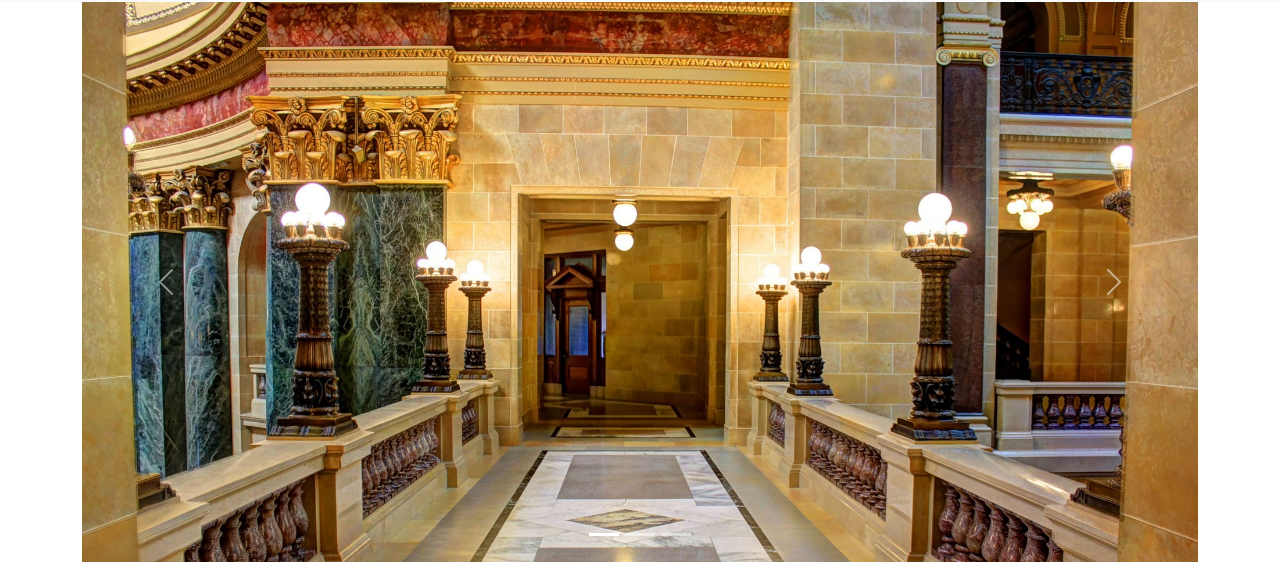
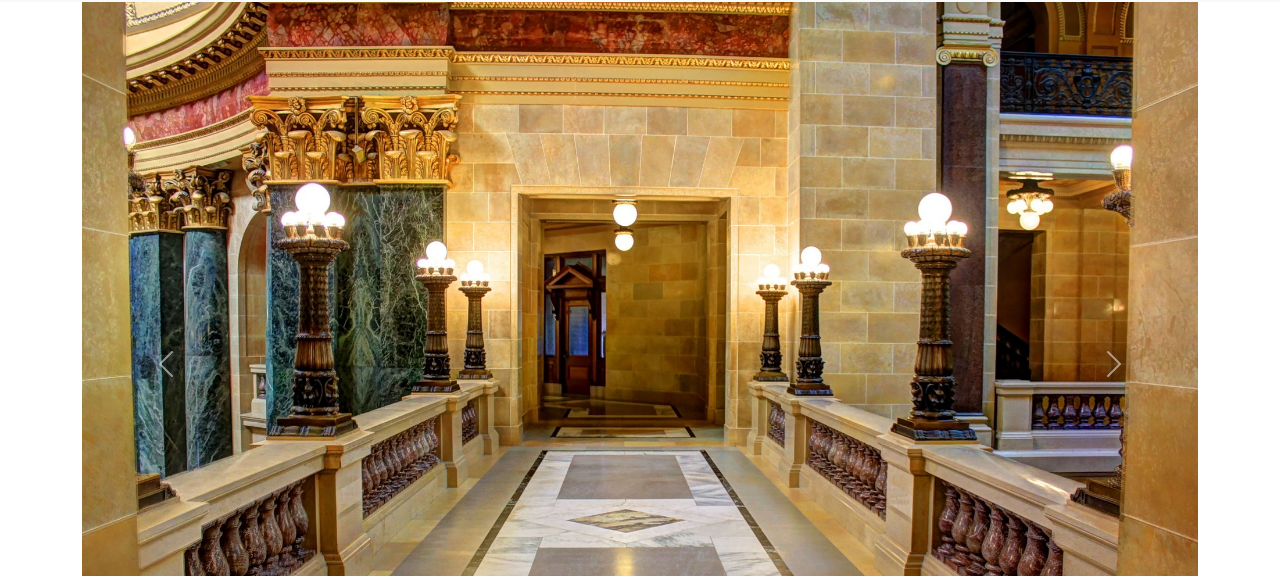
Before and after one commit to ah-an-123/Apna-Hotel, a plain HTML site: page index.html in a window 1280 px wide. Shown: the part 54-630 px from the top of the page. Drawn offline with nearby package versions, Linux system fonts and the light colour scheme.

Commit message:
Pic setting

```diff
--- a/index.html
+++ b/index.html
@@ -44,7 +44,7 @@
         <button type="button" data-bs-target="#carouselExampleIndicators" data-bs-slide-to="1" aria-label="Slide 2"></button>
         <button type="button" data-bs-target="#carouselExampleIndicators" data-bs-slide-to="2" aria-label="Slide 3"></button>
       </div>
-      <div class="carousel-inner " style="height: 70vh;">
+      <div class="carousel-inner ">
         <div class="carousel-item active">
           <img src="/Apna-Hotel/1.jpg" class="d-block  w-100" alt="...">
         </div>
```
